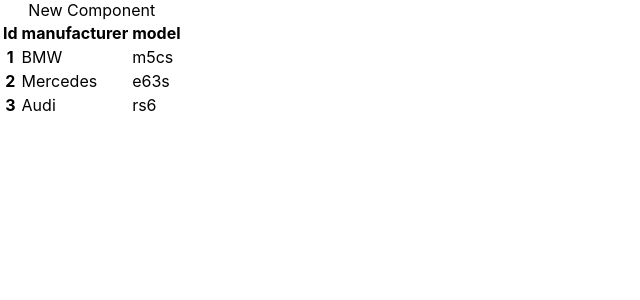
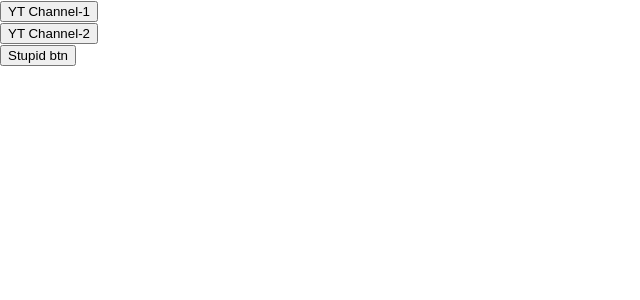
Before and after one commit to EgoshinVA/microtask, a React (Create React App) app: page / in a window 1280 px wide. Shown: the top 300 px of the page, without its empty margins (0-640 px from the left). Built offline with nearby package versions, Linux system fonts and the light colour scheme.

Commit message:
buttons, callback

```diff
--- a/src/App.tsx
+++ b/src/App.tsx
@@ -1,20 +1,22 @@
-import React, {useState} from 'react';
-import {NewComponent} from "./NewComponent";
-
-export type CarInfoType = {
-    manufacturer: string,
-    model: string
-}
+import React from 'react';
+import {Button} from "./components/button/Button";
 
 function App() {
-    const [carInfo, setCarInfo] = useState<CarInfoType[]>([
-        {manufacturer:'BMW', model:'m5cs'},
-        {manufacturer:'Mercedes', model:'e63s'},
-        {manufacturer:'Audi', model:'rs6'}
-        ]
-    )
+
+    const ButtonFoo = (text: string, age:number) => {
+        console.log(text, age)
+    }
+
+    const Button3 = () => {
+        console.log('Im stupid button')
+    }
+
     return (
-        <NewComponent carInfo={carInfo}/>
+        <div>
+            <Button title={'YT Channel-1'} callBack={() => ButtonFoo('1 but', 21)}/>
+            <Button title={'YT Channel-2'} callBack={() => ButtonFoo('2 but', 22)}/>
+            <Button title={'Stupid btn'} callBack={Button3}/>
+        </div>
     );
 }
 
--- a/src/NewComponent.tsx
+++ /dev/null
@@ -1,28 +0,0 @@
-import React from 'react';
-import {CarInfoType} from "./App";
-
-type NewComponentPropsType = {
-    carInfo: CarInfoType[]
-}
-
-export const NewComponent: React.FC<NewComponentPropsType> = (props) => {
-    return (
-        <div>
-            <table>
-                <caption>
-                    New Component
-                </caption>
-                <tr>
-                    <th scope="col">Id</th>
-                    <th scope="col">manufacturer</th>
-                    <th scope="col">model</th>
-                </tr>
-                {props.carInfo.map((car, index)=><tr key={index}>
-                    <th scope="row">{index+1}</th>
-                    <td>{car.manufacturer}</td>
-                    <td>{car.model}</td>
-                </tr>)}
-            </table>
-        </div>
-    );
-};
--- /dev/null
+++ b/src/components/button/Button.tsx
@@ -0,0 +1,18 @@
+import React from 'react';
+
+type ButtonPropsType = {
+    title: string,
+    callBack: () => void
+}
+
+export const Button: React.FC<ButtonPropsType> = ({title, callBack}) => {
+    const onClickHandler = () => {
+        callBack()
+    }
+
+    return (
+        <div>
+            <button onClick={onClickHandler}>{title}</button>
+        </div>
+    );
+};
```
